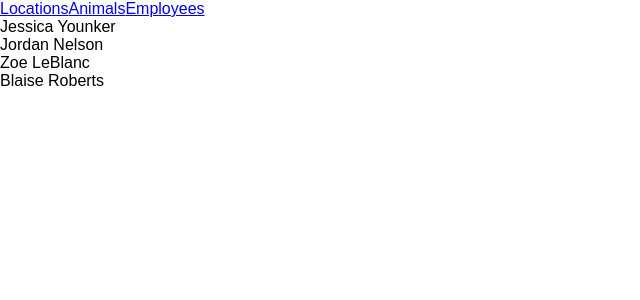
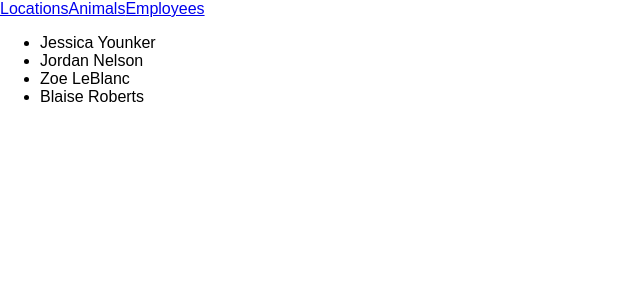
Before and after one commit to austingorman/stateandprops, a React (Create React App) app: page /employees in a window 1280 px wide. Shown: the top 300 px of the page, without its empty margins (0-640 px from the left). Built offline with nearby package versions, Linux system fonts and the light colour scheme.

Commit message:
challenge completed

```diff
--- /dev/null
+++ b/src/Animal.js
@@ -0,0 +1,5 @@
+import React from "react";
+
+export default props => {
+  return <li>{props.animal.name}</li>;
+};
--- a/src/AnimalList.js
+++ b/src/AnimalList.js
@@ -1,4 +1,5 @@
 import React, { Component } from "react";
+import Animal from "./Animal";
 
 export default class AnimalList extends Component {
   state = {
@@ -10,16 +11,11 @@ export default class AnimalList extends Component {
       { id: 5, name: "Derkins" },
       { id: 6, name: "Checkers" }
     ]
-  }
+  };
   render() {
     return (
       <React.Fragment>
-        {
-        this.state.animals.map(animal =>
-        <div>
-          {animal.name}
-        </div>)
-        }
+        <ul>{this.state.animals.map(animal => <li>{animal.name}</li>)}</ul>
       </React.Fragment>
     );
   }
--- /dev/null
+++ b/src/Employee.js
@@ -0,0 +1,5 @@
+import React from "react";
+
+export default props => {
+  return <li>{props.employee.name}</li>;
+};
--- a/src/EmployeeList.js
+++ b/src/EmployeeList.js
@@ -1,4 +1,5 @@
 import React, { Component } from "react";
+import Location from "./Location";
 
 export default class EmployeeList extends Component {
   state = {
@@ -8,17 +9,14 @@ export default class EmployeeList extends Component {
       { name: "Zoe LeBlanc" },
       { name: "Blaise Roberts" }
     ]
-  }
+  };
 
   render() {
     return (
       <React.Fragment>
-        {
-          this.state.employees.map(employee =>
-            <div>
-              {employee.name}
-            </div>)
-        }
+        <ul>
+          {this.state.employees.map(employee => <li>{employee.name}</li>)}
+        </ul>
       </React.Fragment>
     );
   }
--- /dev/null
+++ b/src/Location.js
@@ -0,0 +1,5 @@
+import React from "react";
+
+export default props => {
+  return <li>{props.location.name}</li>;
+};
--- a/src/LocationList.js
+++ b/src/LocationList.js
@@ -1,21 +1,16 @@
 import React, { Component } from "react";
+import Location from "./Animal";
 
 export default class LocationList extends Component {
   state = {
-    locations: [
-      { name: "Nashville North" },
-      { name: "Nashville South" }
-    ]
-  }
+    locations: [{ name: "Nashville North" }, { name: "Nashville South" }]
+  };
   render() {
     return (
       <React.Fragment>
-        {
-          this.state.locations.map(location =>
-            <div>
-              {location.name}
-            </div>)
-        }
+        <ul>
+          {this.state.locations.map(location => <li>{location.name}</li>)}
+        </ul>
       </React.Fragment>
     );
   }
```
Also changed, not shown: src/ApplicationViews.js (+6 -7 lines), src/KennelCompany.js (+4 -5 lines), src/nav/NavBar.js (+4 -5 lines), src/Kennel.js (deleted).
